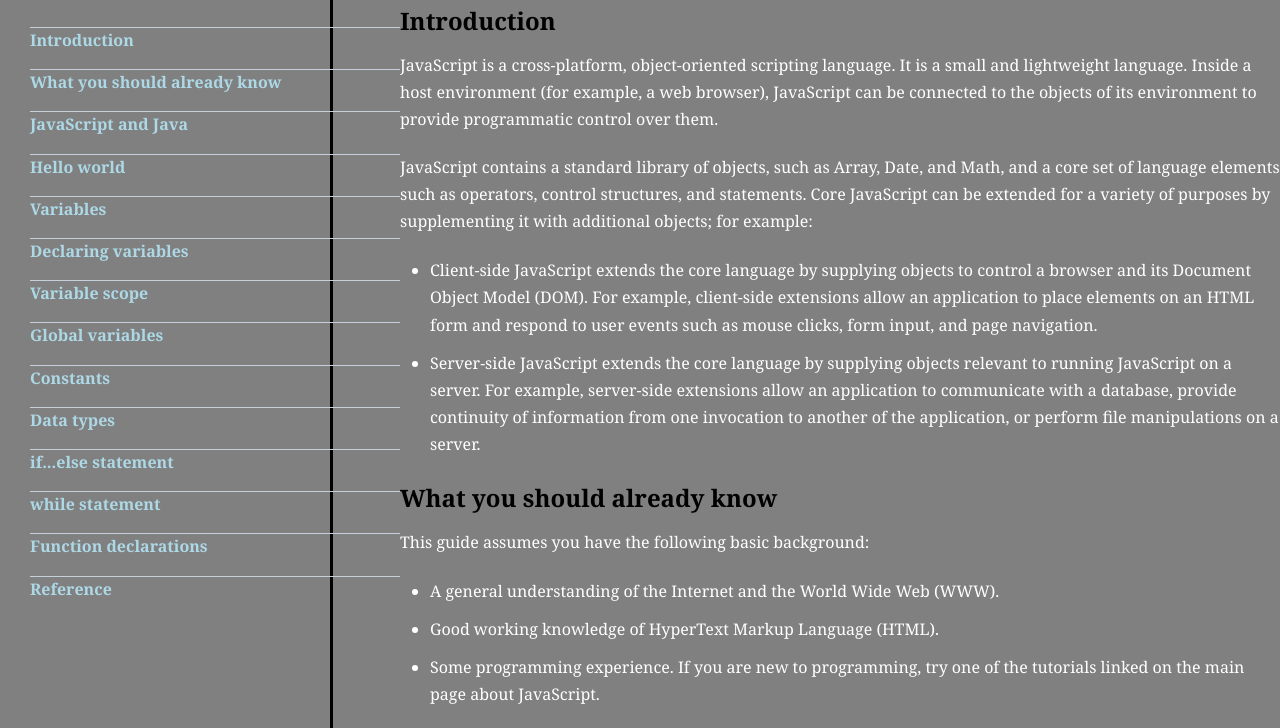
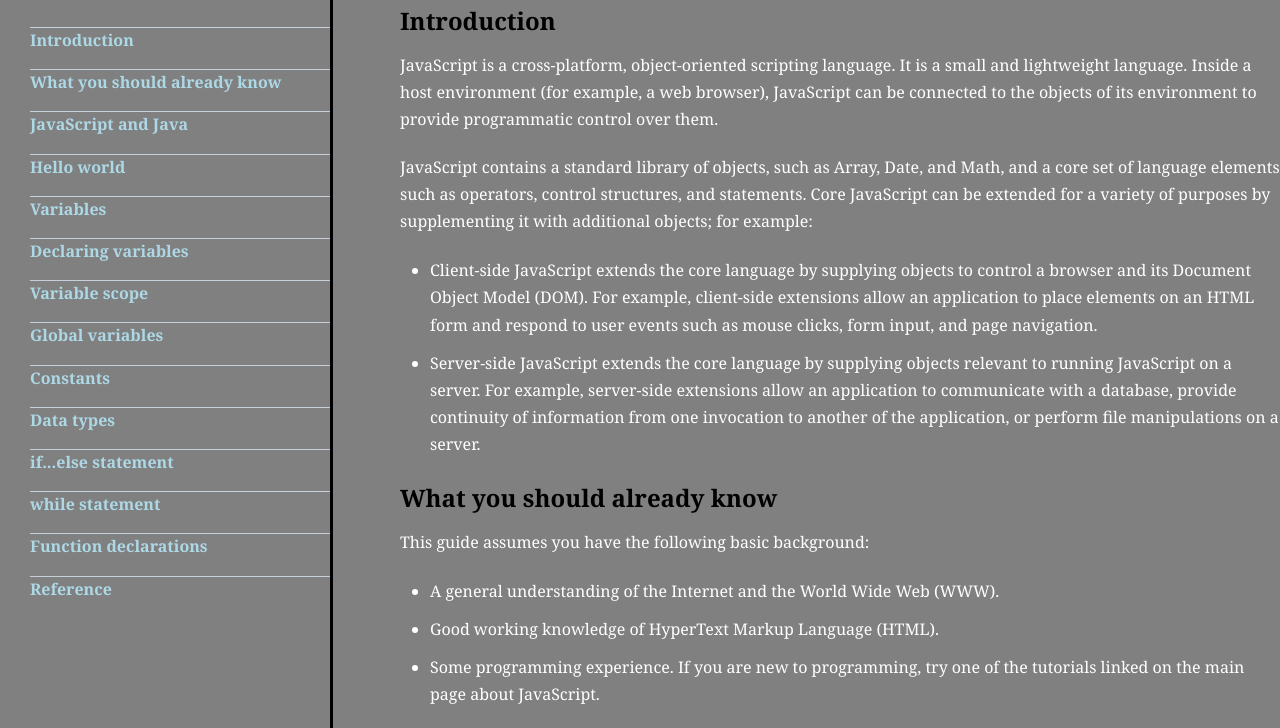
Before and after one commit to penny95/Penelope-Cycle-6-Challenge-One-, a plain HTML site: page index.html in a window 1280 px wide. Shown: the part 36-764 px from the top of the page. Drawn offline with Linux system fonts and the light colour scheme.

Commit message:
updated navbar_element width

```diff
--- a/css/style.css
+++ b/css/style.css
@@ -120,8 +120,6 @@ li
 }
 .navbar_element li:not(:first-child),
 .navbar_element li li {
-		box-shadow: inset 0 1px #c6d0da;
-		width: 370px;
+	box-shadow: inset 0 1px #c6d0da;
+	width: 300px;
 }
-
-#main-section
```
